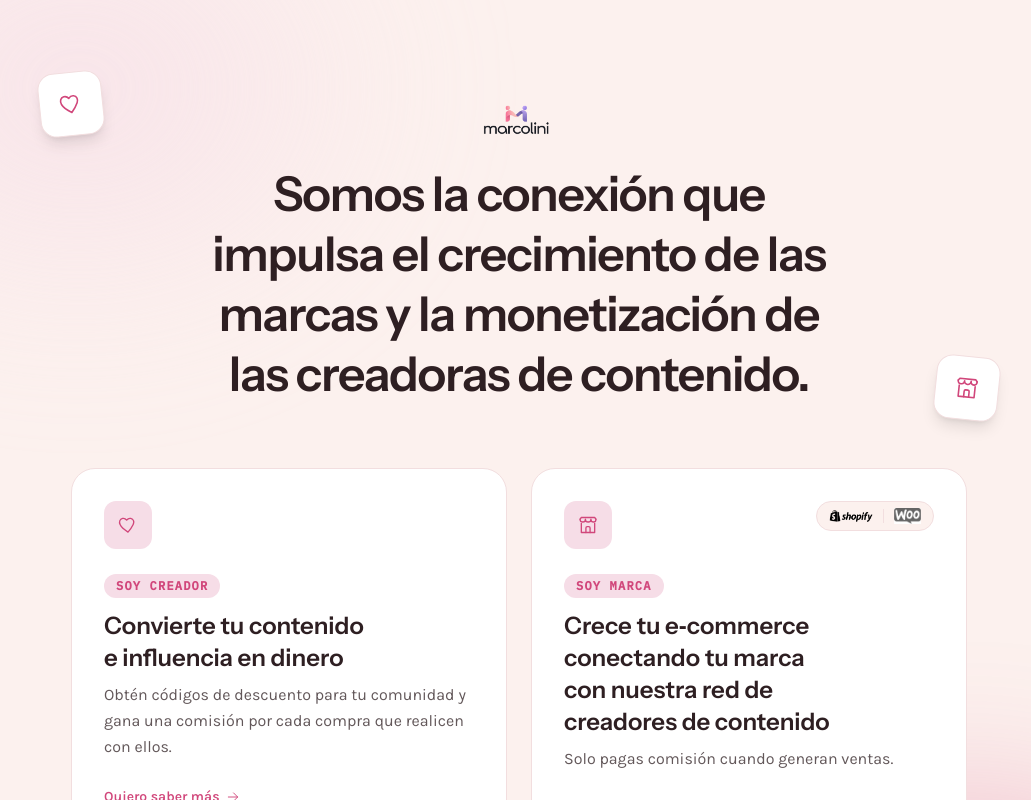
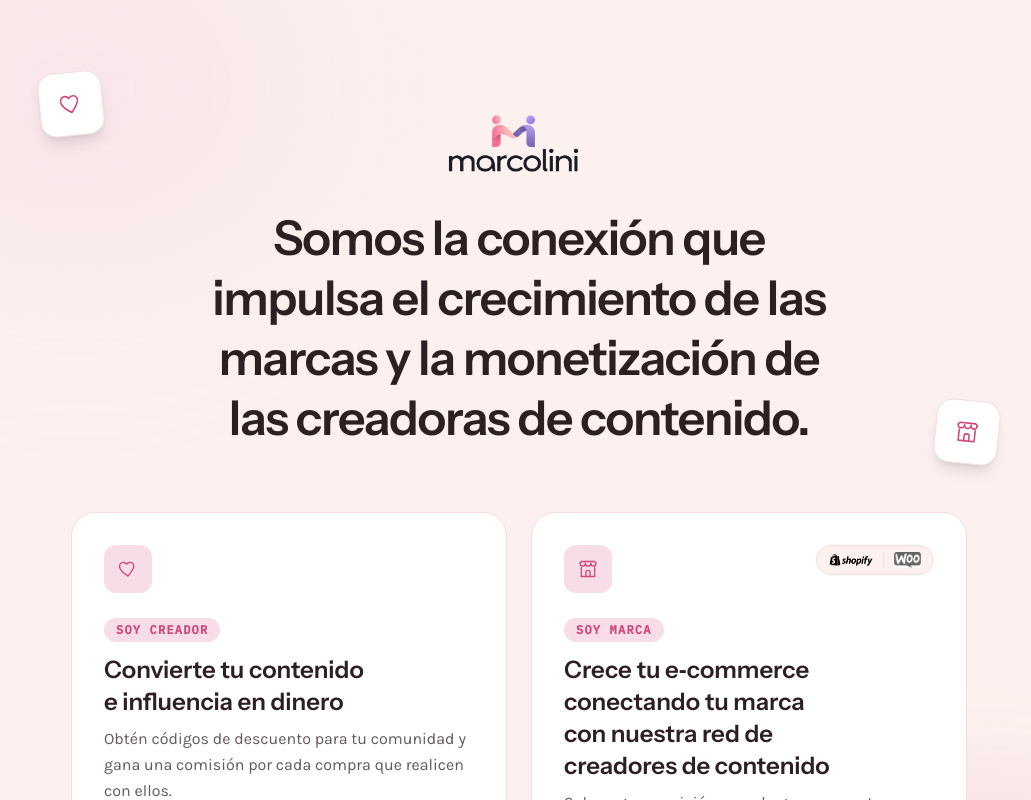
Before and after one commit to jdiaz-ops/test1234, a Next.js app: page / in a window 1280 px wide. Shown: the top 800 px of the page, without its empty margins (121-1152 px from the left). Built offline with nearby package versions, Linux system fonts and the light colour scheme.

Commit message:
home: agranda el logo del hero
h-10 → h-20, con más presencia arriba del titular.

```diff
--- a/src/app/page.tsx
+++ b/src/app/page.tsx
@@ -50,7 +50,7 @@ export default function HomePage() {
                 subió a public/ — reemplaza el label de texto "MARCOLINI"
                 que había antes acá. */}
             {/* eslint-disable-next-line @next/next/no-img-element -- logo estático en public/ */}
-            <img src="/marcolini-logo-lockup.png" alt="Marcolini" className="h-10 w-auto mx-auto mb-7" />
+            <img src="/marcolini-logo-lockup.png" alt="Marcolini" className="h-20 w-auto mx-auto mb-8" />
             <h1 className="font-display text-3xl sm:text-5xl font-semibold text-brand-ink text-balance leading-tight tracking-tight">
               Somos la conexión que impulsa el crecimiento de las marcas y la monetización de las
               creadoras de contenido.
```
